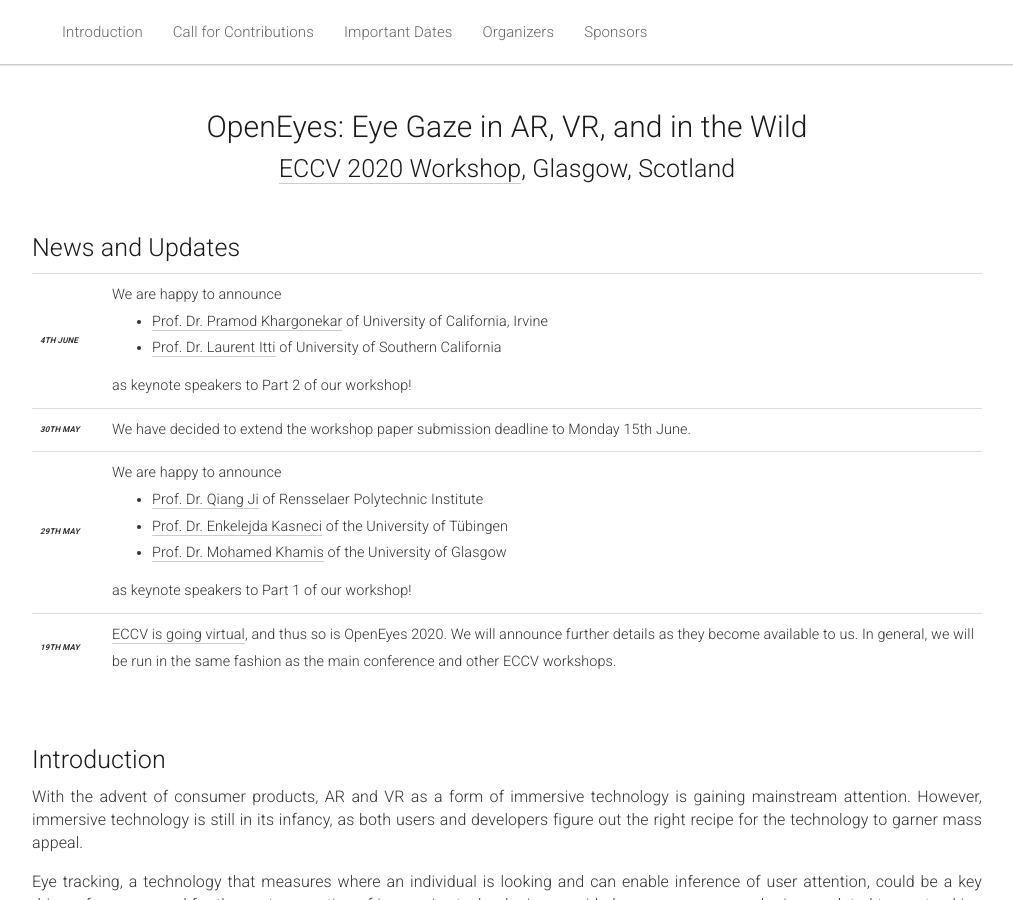
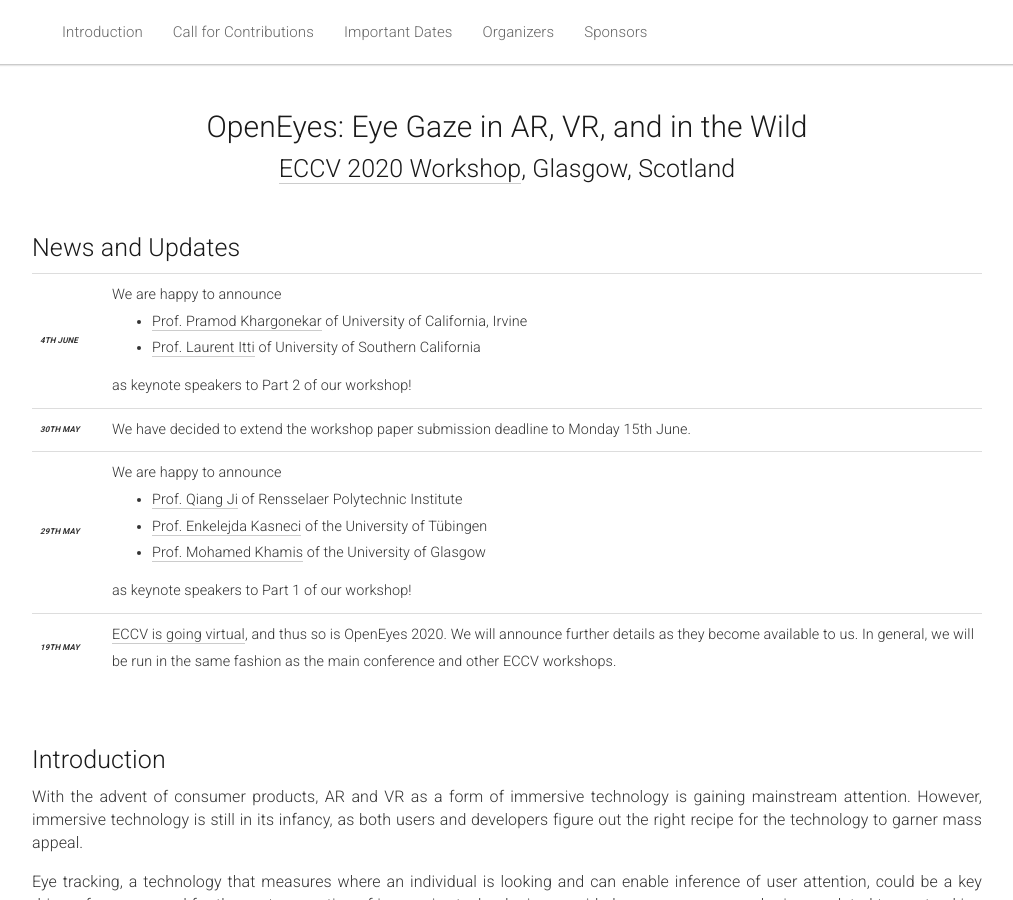
Before and after one commit to OpenEyes-Workshop/openeyes-workshop.github.io, a Jekyll site: the page built from _pages/home.md, in a window 1280 px wide and 900 px high. Shown: the whole window, without its empty margins (133-1146 px from the left). Built offline with Jekyll 4.4.1, drawn with Linux system fonts in a browser that asks for light colours; nearby versions of some CDN libraries.

```diff
--- a/_pages/home.md
+++ b/_pages/home.md
@@ -44,8 +44,8 @@ acknowledgements: ""
           <td>
             We are happy to announce
             <ul>
-              <li><a href="http://faculty.sites.uci.edu/khargonekar/" target="_blank">Prof. Dr. Pramod Khargonekar</a> of University of California, Irvine</li>
-              <li><a href="http://ilab.usc.edu/itti/" target="_blank">Prof. Dr. Laurent Itti</a> of University of Southern California</li>
+              <li><a href="http://faculty.sites.uci.edu/khargonekar/" target="_blank">Prof. Pramod Khargonekar</a> of University of California, Irvine</li>
+              <li><a href="http://ilab.usc.edu/itti/" target="_blank">Prof. Laurent Itti</a> of University of Southern California</li>
             </ul>as keynote speakers to Part 2 of our workshop!
           </td>
         </tr>
@@ -58,9 +58,9 @@ acknowledgements: ""
           <td>
             We are happy to announce
             <ul>
-              <li><a href="https://www.ecse.rpi.edu/~qji/" target="_blank">Prof. Dr. Qiang Ji</a> of Rensselaer Polytechnic Institute</li>
-              <li><a href="https://www.hci.uni-tuebingen.de/chair/team/enkelejda-kasneci" target="_blank">Prof. Dr. Enkelejda Kasneci</a> of the University of Tübingen</li>
-              <li><a href="http://mkhamis.com/" target="_blank">Prof. Dr. Mohamed Khamis</a> of the University of Glasgow</li>
+              <li><a href="https://www.ecse.rpi.edu/~qji/" target="_blank">Prof. Qiang Ji</a> of Rensselaer Polytechnic Institute</li>
+              <li><a href="https://www.hci.uni-tuebingen.de/chair/team/enkelejda-kasneci" target="_blank">Prof. Enkelejda Kasneci</a> of the University of Tübingen</li>
+              <li><a href="http://mkhamis.com/" target="_blank">Prof. Mohamed Khamis</a> of the University of Glasgow</li>
             </ul>as keynote speakers to Part 1 of our workshop!
           </td>
         </tr>
```
